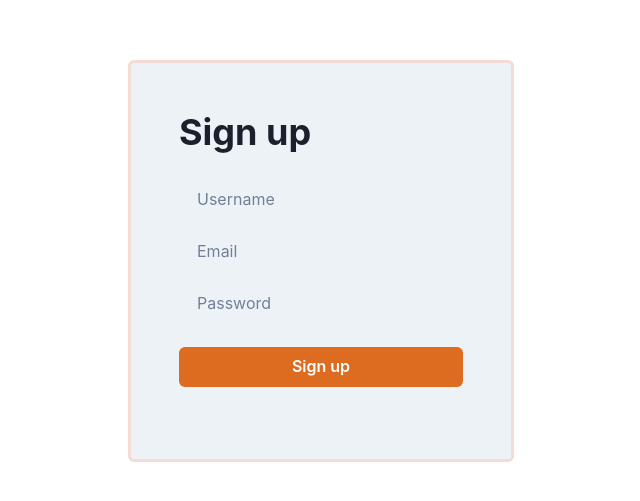
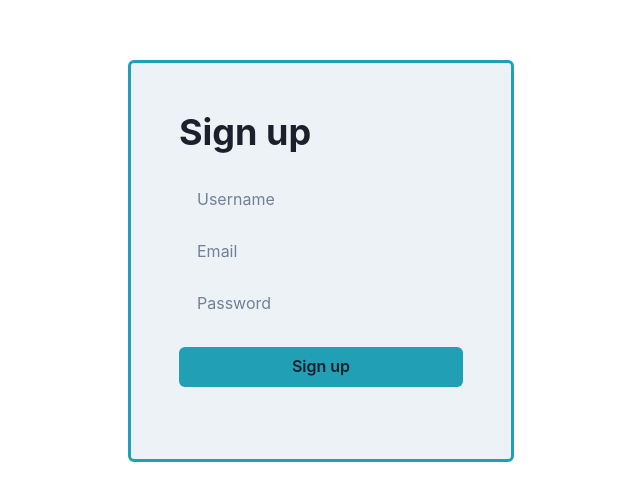
Before and after one commit to ethanl88888/Planify, a React (Vite) app in the folder frontend/: page /signup in a window 1280 px wide. Shown: the part 139-640 px from the top of the page, without its empty margins (319-959 px from the left). Built offline with nearby package versions, Linux system fonts and the light colour scheme; no server answers.

Commit message:
more design

```diff
--- a/frontend/src/Home.jsx
+++ b/frontend/src/Home.jsx
@@ -136,7 +136,7 @@ function Home() {
           <Bar />
         </Box>
         <Heading textAlign="center" color="#209fb5" fontSize="55px" mt={79}>
-          Let's Plan Your Next Trip.
+          Let's Plan Your Next Trip!
         </Heading>
       </Flex>
       <Box id="home-container" position="absolute" top="40%" width="100%" display="flex" flexDirection="column" justifyContent="space-between">
@@ -153,7 +153,7 @@ function Home() {
           >
             <Image src={home_cover} alt="Home Cover Image" boxSize="100%" objectFit="cover" height="100%" objectPosition="30 90%" zIndex="-1" marginTop="-20" marginRight= "-50"/>
           </Flex>
-          <Flex id="home-main-right" margin="7%" height = "100%" width="65%" border="3px solid #209fb5" borderRadius="18px" flexDirection="column">
+          <Flex id="home-main-right" margin="8%" height = "100%" width="65%" border="3px solid #209fb5" borderRadius="18px" flexDirection="column">
             {destinations.map((destination, index) => (
               <Flex key={destination.id} id={`destination-input-${destination.id}`} flexDirection="row" p={7}>
                 <LocationInput onChange={(value) => handleDestinationChange(index, value)} />
--- a/frontend/src/Login.jsx
+++ b/frontend/src/Login.jsx
@@ -53,7 +53,7 @@ function Login() {
 
   return (
     <Flex height="100vh" alignItems="center" justifyContent="center">
-      <Flex direction="column" background="gray.100" border="3px solid #f4dbd6" p={12} rounded={6}>
+      <Flex direction="column" background="gray.100" border="3px solid #209fb5" p={12} rounded={6}>
         <Heading mb={6}>Log in</Heading>
         <Input
           placeholder="Email"
@@ -72,7 +72,7 @@ function Login() {
         {error && <Text color="red.500">{error}</Text>}
         <Button
           mb={6}
-          colorScheme="orange"
+          bg= "#209fb5"
           onClick={handleSubmit}
           isLoading={isLoading}
           loadingText="Logging in..."
--- a/frontend/src/Signup.jsx
+++ b/frontend/src/Signup.jsx
@@ -50,7 +50,7 @@ function Signup() {
 
   return (
     <Flex height="100vh" alignItems="center" justifyContent="center">
-      <Flex direction="column" background="gray.100" border="3px solid #f4dbd6" p={12} rounded={6}>
+      <Flex direction="column" background="gray.100" border="3px solid #209fb5" p={12} rounded={6}>
         <Heading mb={6}>Sign up</Heading>
         <Input
           placeholder="Username"
@@ -76,7 +76,7 @@ function Signup() {
         {error && <Text color="red.500">{error}</Text>}
         <Button
           mb={6}
-          colorScheme="orange"
+          bg= "#209fb5"
           onClick={handleSubmit}
           isLoading={isLoading}
           loadingText="Signing up..."
--- a/frontend/src/components/Bar.jsx
+++ b/frontend/src/components/Bar.jsx
@@ -36,7 +36,7 @@ function Bar() {
     display: 'flex',
     flexDirection: 'column',
     justifyContent: 'center',
-    color: '#4c4f69',
+    color: '#209fb5',
     paddingX: '20px',
     textDecoration: 'none',
     fontSize: '130%',
```
